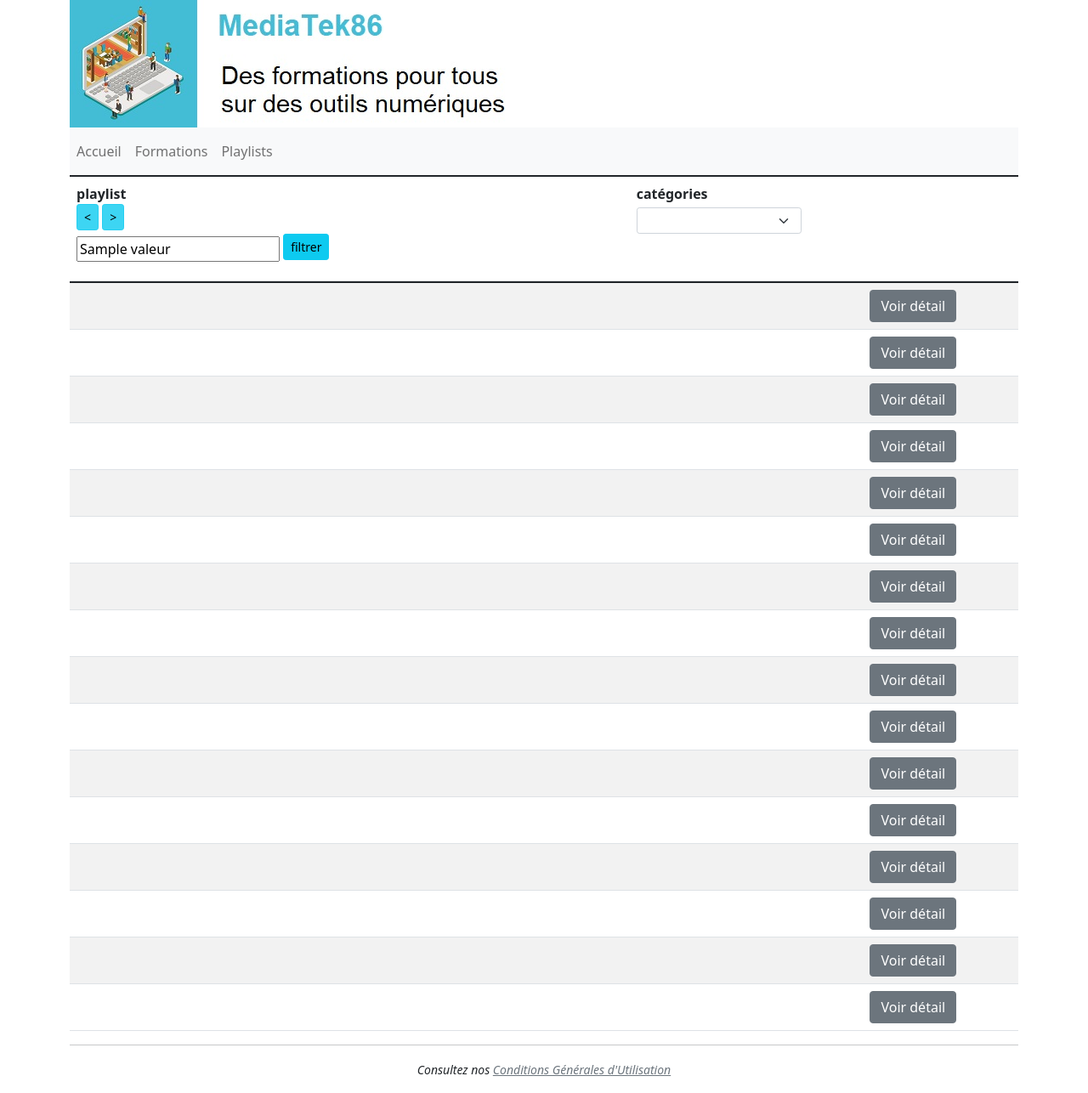
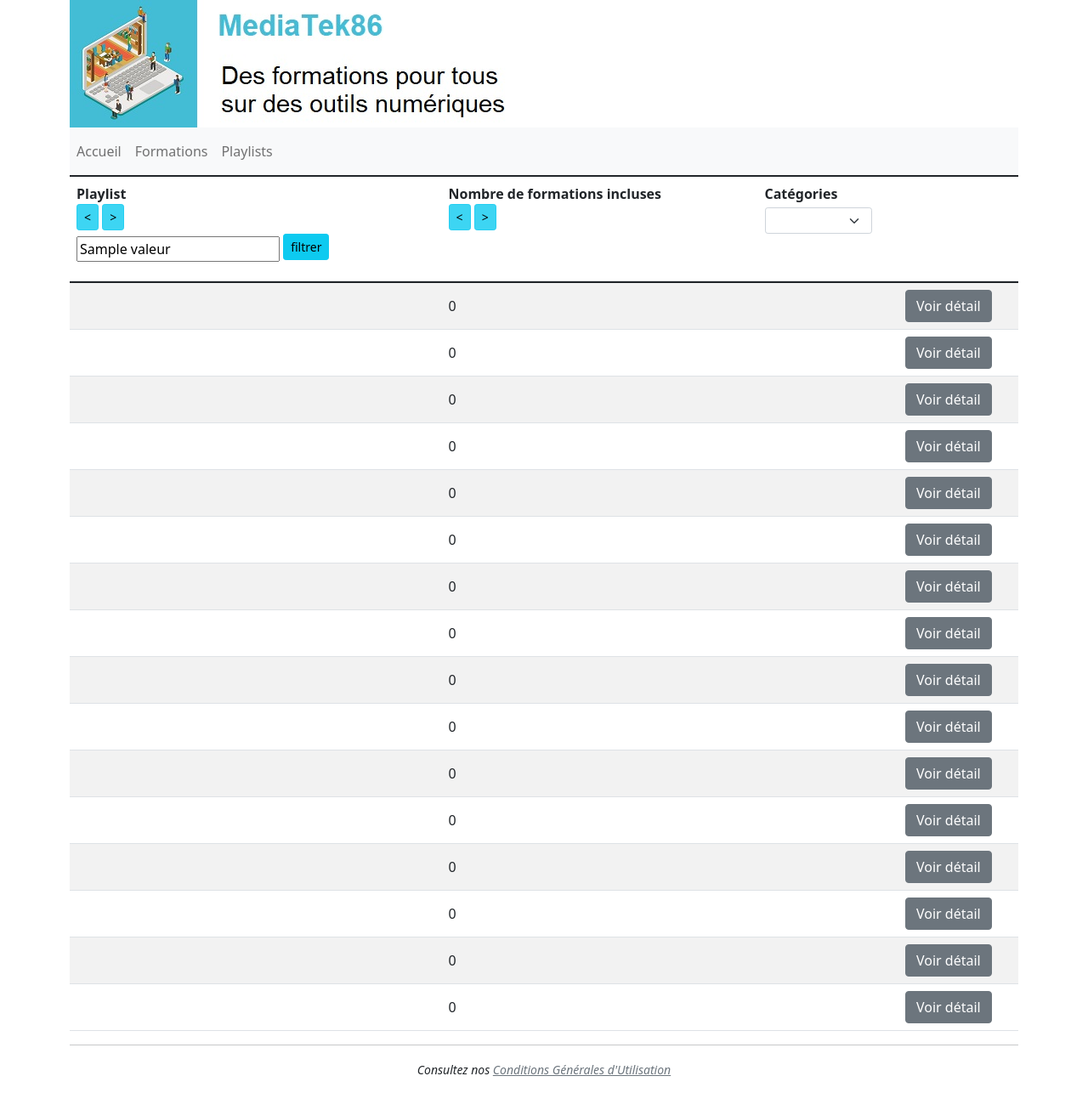
Before and after one commit to aurelied1991/mediatekformation, a Symfony app: template templates/pages/playlists.html.twig in a window 1280 px wide. Shown: the whole page at 85% size. Run offline with Twig, Linux system fonts and the light colour scheme; the template is opened without the code that fills it: most values are stand-ins (such as "Sample title", 1, 10 or a date in 2020); lists and menus that the app fills with data are empty; some libraries are stand-ins or nearby versions.

Commit message:
Phase 3 : Ajout d'une nouvelle fonctionnalité

```diff
--- a/templates/pages/playlists.html.twig
+++ b/templates/pages/playlists.html.twig
@@ -5,7 +5,7 @@
         <thead>
             <tr>
                 <th class="text-left align-top" scope="col">
-                    playlist<br />
+                    Playlist<br />
                     <a href="{{ path('playlists.sort', {champ:'name', ordre:'ASC'}) }}" class="btn btn-info btn-sm active" role="button" aria-pressed="true"><</a>
                     <a href="{{ path('playlists.sort', {champ:'name', ordre:'DESC'}) }}" class="btn btn-info btn-sm active" role="button" aria-pressed="true">></a>
                     <form class="form-inline mt-1" method="POST" action="{{ path('playlists.findallcontain', {champ:'name'}) }}">
@@ -18,7 +18,12 @@
                     </form>
                 </th>
                 <th class="text-left align-top" scope="col">
-                    catégories
+                    Nombre de formations incluses </br>
+                    <a href="{{ path('playlists.sort', {champ:'nbFormations', ordre:'ASC'}) }}" class="btn btn-info btn-sm active" role="button" aria-pressed="true"><</a>
+                    <a href="{{ path('playlists.sort', {champ:'nbFormations', ordre:'DESC'}) }}" class="btn btn-info btn-sm active" role="button" aria-pressed="true">></a>
+                </th>
+                <th class="text-left align-top" scope="col">
+                    Catégories
                     <form class="form-inline mt-1" method="POST" action="{{ path('playlists.findallcontain', {champ:'id', table:'categories'}) }}">
                         <select class="form-select form-select-sm" name="recherche" id="recherche" onchange="this.form.submit()">
                             <option value=""></option>
@@ -48,6 +53,9 @@
                                 {{ playlists[k].name }}
                             </h5>
                         </td>
+                        <td>
+                            {{ playlists[k].formations|length }}
+                        </td>
                         <td class="text-left">
                             {% set categories = playlists[k].categoriesplaylist %}
                             {% if categories|length > 0  %}
```
Also changed, not shown: src/Controller/PlaylistsController.php (+14 -1 lines), src/Repository/PlaylistRepository.php (+23 -0 lines), templates/pages/playlist.html.twig (+6 -3 lines).
